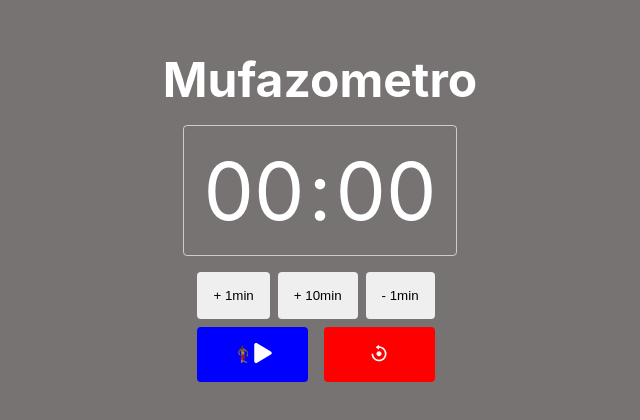
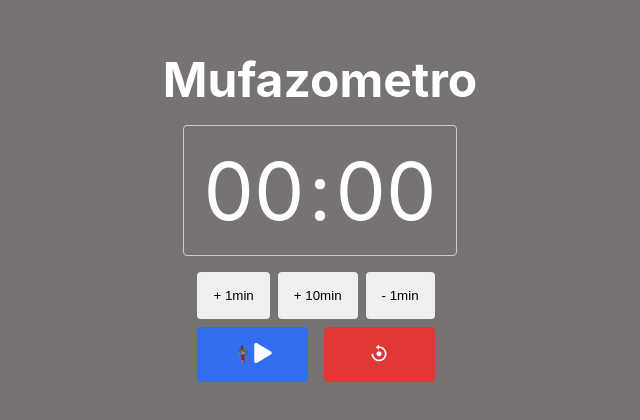
Before and after one commit to laeciosil/Mufasometro, a React (Create React App) app: page / in a window 1280 px wide. Shown: the part 184-604 px from the top of the page, without its empty margins (320-960 px from the left). Built offline with nearby package versions, Linux system fonts and the light colour scheme.

Commit message:
Ajustes no ProgressBar

```diff
--- a/src/components/ProgressBar/index.tsx
+++ b/src/components/ProgressBar/index.tsx
@@ -16,12 +16,16 @@ export const ProgressBar = (props: IProgressBarProps) => {
   const {imgOrGifMufasa, timePercent, handlePlaySound, playSoundButton} = props;
 
   return (
-    <ProgressBarContainer>
-    <img width="150px" src={imgOrGifMufasa} alt="mufasa" style={{marginLeft: `${timePercent}%`}} />
+    <ProgressBarContainer
+      mufasaProgress={timePercent}
+    >
+    <img src={imgOrGifMufasa} alt="mufasa" />
     <ProgressBarComponent
       width="50vw"
       margin="10px"
-      completed={timePercent.toFixed(2)}
+      bgColor="#036b52"
+      completed={timePercent}
+      customLabel={`${timePercent.toFixed(2)}%`}
     />
     <button
       style={{background: playSoundButton.color}}
--- a/src/components/ProgressBar/styles.ts
+++ b/src/components/ProgressBar/styles.ts
@@ -1,10 +1,15 @@
 import styled from "styled-components";
 
-export const ProgressBarContainer = styled.section `
+interface IProgressBarProps {
+  mufasaProgress: number;
+};
+export const ProgressBarContainer = styled.section<IProgressBarProps> `
   display: flex;
   flex-direction: column;
 
   img {
+    margin-left: ${({mufasaProgress}) => mufasaProgress}%;
+    width: 100px;
     margin-top: 10px;
     margin-bottom: 10px;
   }
@@ -18,7 +23,11 @@ export const ProgressBarContainer = styled.section `
   }
 
   button:hover {
-    transition: 0ms.2s;
+    transition: 0.2s;
     filter: brightness(0.8);
   }
+
+  button:outline {
+    border: none;
+  };
 `;
--- a/src/components/Timer/index.tsx
+++ b/src/components/Timer/index.tsx
@@ -1,11 +1,11 @@
 import { useEffect, useState } from "react";
+
+import { ProgressBar } from "../ProgressBar";
+import ReactPlayer from "react-player";
+import {FaPlay, FaPause} from "react-icons/fa";
+
 import mufasaGif from "../../assets/mufasaGif.gif";
 import mufasaImg from "../../assets/mufasaImg.png";
-import { ProgressBar } from "../ProgressBar";
-
-import ReactPlayer from "react-player";
-
-import {FaPlay, FaPause} from "react-icons/fa";
 
 import {
   Container,
@@ -13,22 +13,22 @@ import {
   Seconds,
   Separator,
   TimerContainer,
-  } from './styles';
+} from './styles';
+
 import { TimerControls } from "../TimerControls";
 
-
 export const Timer = () => {
-  const [secondsAmount, setSecondsAmount] = useState(0);
-  const [timePercent, setTimePercent] = useState(0);
+  const [playPauseButton, setPlayPauseButton] = useState(<FaPlay size={20}/>);
+  const [progressBarVisible, setProgressBarVisible] = useState(false);
   const [percentageForSecond, setPercentageForSecond] = useState(0);
-  const [progressBarVisible, setProgressBarVisible] = useState(false);
-  const [gifMufasa, setGifMufasa] = useState(mufasaGif);
   const [imgOrGifMufasa, setImgOrGifMufasa] = useState(mufasaGif);
-  const [initialTime, setInitialTime] = useState(0);
+  const [controlsVisible, setControlsVisible] = useState(true);
   const [musicPlaying, setMusicPlaying] = useState(false);
   const [timerRunning, setTimerRunning] = useState(false);
-  const [controlsVisible, setControlsVisible] = useState(true);
-  const [PlayPauseButton, setPlayPauseButton] = useState(<FaPlay size={20}/>);
+  const [secondsAmount, setSecondsAmount] = useState(0);
+  const [gifMufasa, setGifMufasa] = useState(mufasaGif);
+  const [timePercent, setTimePercent] = useState(0);
+  const [initialTime, setInitialTime] = useState(0);
   const [playSoundButton, setPlaySoundButton] = useState({
     title: 'Reproduzir música',
     color: 'green',
@@ -51,14 +51,11 @@ export const Timer = () => {
 
   const handleIncrementMinute = (value: number) => {
     if(secondsAmount === -1){
-
       setSecondsAmount((oldState) => oldState + (60 * value) + 1);
     } else {
-
       setSecondsAmount((oldState) => oldState + (60 * value));
       setInitialTime((oldState) => oldState + (60 * value));
     }
-
   };
 
   const handleDecrementMinute = () => {
@@ -69,22 +66,22 @@ export const Timer = () => {
 
   const handlePlayPauseTimer = () => {
     if(timerRunning) {
-      setTimerRunning(false);
       setPlayPauseButton(<FaPlay size={20}/>);
       setImgOrGifMufasa(mufasaImg);
+      setTimerRunning(false);
 
     } else if(secondsAmount > 0) {
+      setPercentageForSecond(100 / initialTime);
       setPlayPauseButton(<FaPause size={20}/>);
       setImgOrGifMufasa(mufasaGif);
+      setProgressBarVisible(true);
+      setControlsVisible(false);
       setTimerRunning(true);
       setMusicPlaying(true);
-      setProgressBarVisible(true);
       setGifMufasa('')
-      setPercentageForSecond(100 / initialTime);
-      setControlsVisible(false);
       setPlaySoundButton({
         title: 'Pausar música',
-        color: 'red',
+        color: 'rgb(224, 55, 55)',
       })
    }
   };
@@ -93,7 +90,7 @@ export const Timer = () => {
     if(playSoundButton.color === 'green') {
       setPlaySoundButton({
         title: 'Pausar música',
-        color: 'red',
+        color: 'rgb(224, 55, 55)',
       })
       setMusicPlaying(true);
 
@@ -130,31 +127,31 @@ export const Timer = () => {
         <Seconds>{String(seconds).padStart(2, '0')}</Seconds>
       </TimerContainer>
       <TimerControls
-        controlsVisible={controlsVisible}
         handleIncrementMinute={handleIncrementMinute}
         handleDecrementMinute={handleDecrementMinute}
         handlePlayPauseTimer={handlePlayPauseTimer}
+        playPauseButton={playPauseButton}
+        controlsVisible={controlsVisible}
         handleReset={handleReset}
         gifMufasa={gifMufasa}
-        playPauseButton={PlayPauseButton}
       />
 
       {
         progressBarVisible &&
          (
             <ProgressBar
+              handlePlaySound={handlePlaySound}
+              playSoundButton={playSoundButton}
               imgOrGifMufasa={imgOrGifMufasa}
               timePercent={timePercent}
-              handlePlaySound={handlePlaySound}
-              playSoundButton={playSoundButton}
             />
          )
       }
       <ReactPlayer
         style={{display: 'none'}}
-       playing={musicPlaying}
-       url={'https://youtu.be/U6n2NcJ7rLc?list=RDU6n2NcJ7rLc'}
-       />
+        playing={musicPlaying}
+        url={'https://youtu.be/U6n2NcJ7rLc?list=RDU6n2NcJ7rLc'}
+      />
     </Container>
   );
 };
--- a/src/components/TimerControls/index.tsx
+++ b/src/components/TimerControls/index.tsx
@@ -25,11 +25,12 @@ export const TimerControls = (props: ITimerControlsProps) => {
     playPauseButton,
     handleReset,
   } = props;
+
   return (
     <ControlsContainer >
       <IncrementAddDecrement isVisible={controlsVisible}>
-        <button onClick={() => handleIncrementMinute(1)}> + 1min</button>
-        <button onClick={() => handleIncrementMinute(10)}> + 10min</button>
+        <button onClick={() => handleIncrementMinute(1)}>+ 1min</button>
+        <button onClick={() => handleIncrementMinute(10)}>+ 10min</button>
         <button onClick={handleDecrementMinute}> - 1min</button>
       </IncrementAddDecrement>
       <PlayAndReset>
--- a/src/components/TimerControls/styles.ts
+++ b/src/components/TimerControls/styles.ts
@@ -5,7 +5,6 @@ interface IControlsProps {
 };
 
 export const ControlsContainer = styled.section `
-
   button {
     border: none;
     border-radius: 0.25rem;
@@ -18,12 +17,14 @@ export const ControlsContainer = styled.section `
     filter: brightness(0.8);
   }
 
+  button:outline {
+    border: none;
+  };
 `;
 
 export const IncrementAddDecrement =  styled.div<IControlsProps>`
   display: ${({isVisible}) => isVisible ? 'block' : 'none'};
 `;
-
 
 export const PlayAndReset = styled.div`
   display: flex;
@@ -35,12 +36,12 @@ export const PlayAndReset = styled.div`
   }
 
   button:first-child {
-    background-color: blue;
+    background-color: #326EF0;
     color: white;
     width: 45%;
   }
   button:last-child {
-    background-color: red;
+    background-color: rgb(224, 55, 55);
     color: white;
     width: 45%;
   }
```
